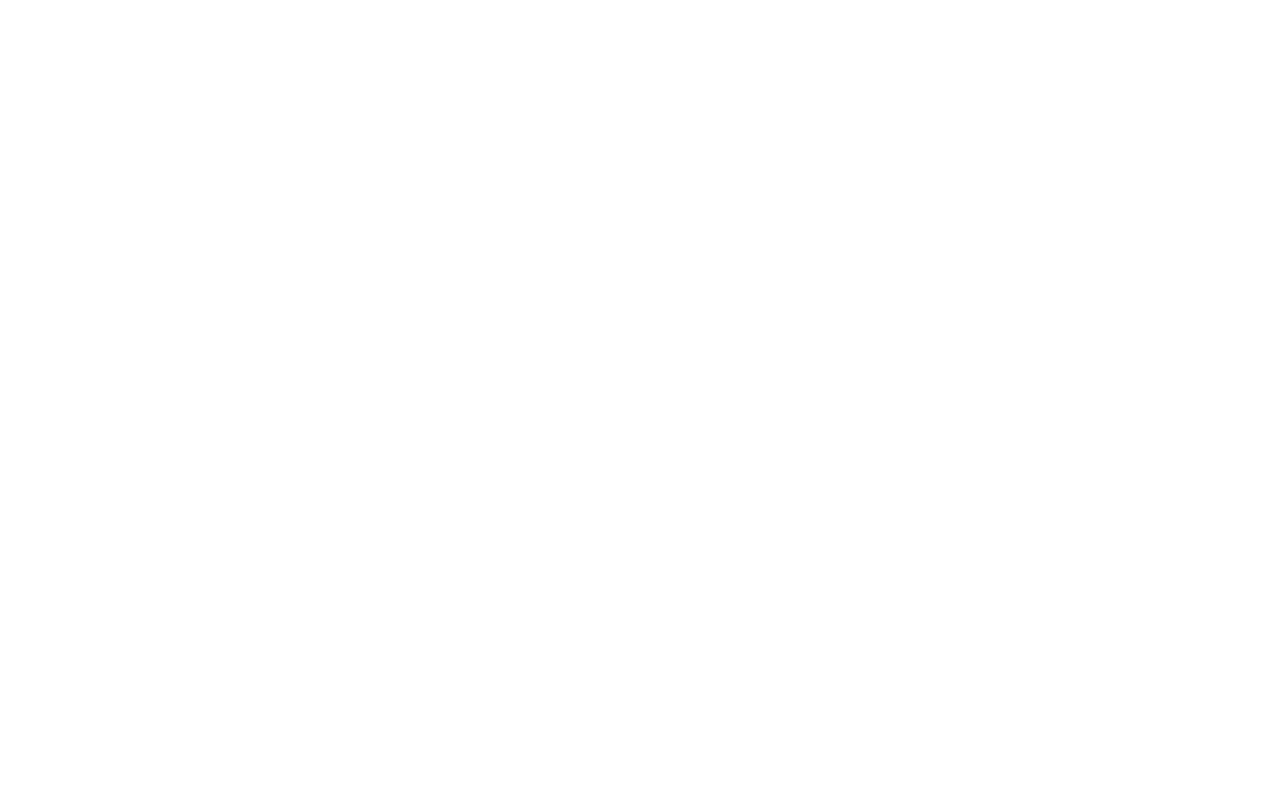
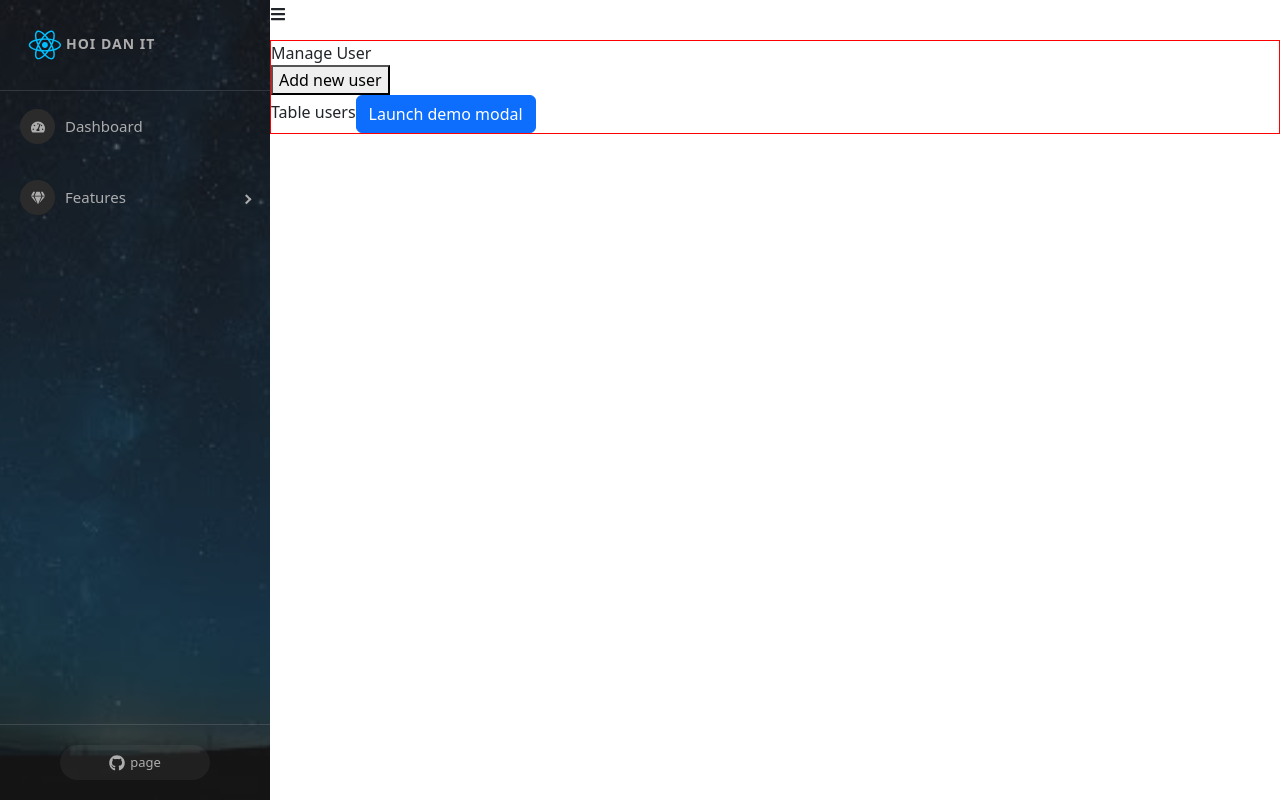
Before and after one commit to kongfa155/React, a React (Create React App) app: page /admins/manage-users in a window 1280 px wide. Before the commit this address had no page. Built offline with nearby package versions, Linux system fonts and the light colour scheme.

Commit message:
Admin content

```diff
--- a/src/App.scss
+++ b/src/App.scss
@@ -81,6 +81,7 @@
                     background-color: #303030;
                     color: white;
                     height: 40px;
+                    border: none;
                     &:hover {
                             background: black;
                     }
--- a/src/components/Admin/Admin.js
+++ b/src/components/Admin/Admin.js
@@ -2,7 +2,7 @@
 import './Admin.scss';
 import { FaBars } from 'react-icons/fa';
 import { useState } from "react";
-
+import { Outlet, NavLink } from 'react-router-dom';
 const Admin = (props) => {
     const [collapsed, setCollapsed] = useState(false);
 
@@ -12,8 +12,14 @@
                 <SideBar collapsed={collapsed} />
             </div>
             <div className="admin-content">
-                <FaBars onClick={() => setCollapsed(!collapsed)} />
-                content goes here
+                <div className="admin-header">
+                    <FaBars onClick={() => setCollapsed(!collapsed)} />
+                </div>
+                <div className="admin-main">
+                    <Outlet/>
+                </div>
+
+
             </div>
         </div>
     )
--- a/src/components/Admin/Admin.scss
+++ b/src/components/Admin/Admin.scss
@@ -6,4 +6,16 @@
             height: 100vh !important;
         }
     }
+
+    .admin-content{
+        width: 100%;
+        .admin-header{
+            height:40px;
+            border: 1px solid green($color: #000000);
+
+        }
+        .admin-main {
+            border: 1px solid red;
+        }
+    }
 }
--- /dev/null
+++ b/src/components/Admin/Content/DashBroad.js
@@ -0,0 +1,7 @@
+const DashBroad = (props) => {
+    return (
+        <div>dash broad</div>
+    )
+}
+
+export default DashBroad;
--- /dev/null
+++ b/src/components/Admin/Content/ManageUser.js
@@ -0,0 +1,20 @@
+import Example from "./ModalCreateUser";
+
+const ManageUser = (props) => {
+  return (
+    <div className="manage-user-container">
+      <div className="title">Manage User</div>
+      <div className="user-content">
+        <div>
+          <button>Add new user</button>
+        </div>
+        <div>
+          Table users
+          <Example />
+        </div>
+      </div>
+    </div>
+  );
+};
+
+export default ManageUser;
--- /dev/null
+++ b/src/components/Admin/Content/ModalCreateUser.js
@@ -0,0 +1,67 @@
+import { useState } from "react";
+import Button from "react-bootstrap/Button";
+import Modal from "react-bootstrap/Modal";
+
+const  Example = () => {
+  const [show, setShow] = useState(false);
+
+  const handleClose = () => setShow(false);
+  const handleShow = () => setShow(true);
+
+  return (
+    <>
+      <Button variant="primary" onClick={handleShow}>
+        Launch demo modal
+      </Button>
+
+      <Modal show={show} onHide={handleClose} size="xl" backdrop="static">
+        <Modal.Header closeButton>
+          <Modal.Title>Add new user</Modal.Title>
+        </Modal.Header>
+        <Modal.Body>
+          <form className="row g-3">
+            <div className="col-md-6">
+              <label className="form-label">Email</label>
+              <input type="email" className="form-control" id="inputEmail4" />
+            </div>
+            <div className="col-md-6">
+              <label className="form-label">Password</label>
+              <input
+                type="password"
+                className="form-control"
+                id="inputPassword4"
+              />
+            </div>
+            <div className="col-md-6">
+              <label className="form-label">Username</label>
+              <input type="text" className="form-control" id="inputCity" />
+            </div>
+            <div className="col-md-4">
+              <label className="form-label">Role</label>
+              <select className="form-select">
+                <option selected value="USER">
+                  USER
+                </option>
+                <option value="ADMIN">ADMIN</option>
+              </select>
+            </div>
+            <div className="col-md-12">
+              <label className="form-label">Image</label>
+              <input type="file" />
+            </div>
+          </form>
+        </Modal.Body>
+        <Modal.Footer>
+          <Button variant="secondary" onClick={handleClose}>
+            Close
+          </Button>
+          <Button variant="primary" onClick={handleClose}>
+            Save
+          </Button>
+        </Modal.Footer>
+      </Modal>
+    </>
+  );
+}
+
+export default Example;
--- a/src/components/Admin/SideBar.js
+++ b/src/components/Admin/SideBar.js
@@ -11,8 +11,9 @@
 
 import { FaTachometerAlt, FaGem, FaList, FaGithub, FaRegLaughWink, FaHeart } from 'react-icons/fa';
 import sidebarBg from '../../assets/bg2.jpg';
-
-
+import {Link} from 'react-router-dom';
+import { DiReact } from 'react-icons/di';
+import './SideBar.scss';
 const SideBar = (props) => {
     const { image, collapsed, toggled, handleToggleSidebar } = props;
     return (
@@ -37,6 +38,7 @@
                             whiteSpace: 'nowrap',
                         }}
                     >
+                        <DiReact size={'3em'} color ={"00bfff"} />
                         Hoi Dan IT
                     </div>
                 </SidebarHeader>
@@ -45,20 +47,26 @@
                     <Menu iconShape="circle">
                         <MenuItem
                             icon={<FaTachometerAlt />}
-                            suffix={<span className="badge red">New</span>}
+                            // suffix={<span className="badge red">New</span>}
                         >
-                            dashboard
+                            Dashboard
+                            <Link to="/admins" />
                         </MenuItem>
-                        <MenuItem icon={<FaGem />}> components </MenuItem>
+                        {/* <MenuItem icon={<FaGem />}> components </MenuItem> */}
                     </Menu>
                     <Menu iconShape="circle">
                         <SubMenu
-                            suffix={<span className="badge yellow">3</span>}
-                            icon={<FaRegLaughWink />}
+                            // suffix={<span className="badge yellow">3</span>}
+                            // icon={<FaRegLaughWink />}
+                            icon = {<FaGem/>}
+                            title='Features'
                         >
-                            <MenuItem> 1</MenuItem>
-                            <MenuItem> 2</MenuItem>
-                            <MenuItem> 3</MenuItem>
+                            <MenuItem>
+                                Quản lý User
+                                <Link to="/admins/manage-users" />
+                            </MenuItem>
+                            <MenuItem>Quản lý Câu Hỏi</MenuItem>
+                            <MenuItem>Quản lý người dùng</MenuItem>
                         </SubMenu>
 
                     </Menu>
@@ -79,7 +87,7 @@
                         >
                             <FaGithub />
                             <span style={{ whiteSpace: 'nowrap', textOverflow: 'ellipsis', overflow: 'hidden' }}>
-                                viewSource
+                                page
                             </span>
                         </a>
                     </div>
--- /dev/null
+++ b/src/components/Admin/SideBar.scss
@@ -0,0 +1,31 @@
+  .sidebar-btn-wrapper {
+      display: flex;
+      align-items: center;
+      justify-content: center;
+
+      .sidebar-btn {
+          transition: width 0.3s;
+          width: 150px;
+          padding: 1px 15px;
+          border-radius: 40px;
+          background: rgba(255, 255, 255, 0.05);
+          color: #adadad;
+          text-decoration: none;
+          margin: 0 auto;
+          height: 35px;
+          display: flex;
+          align-items: center;
+          justify-content: center;
+          text-overflow: ellipsis;
+          overflow: hidden;
+
+          span {
+              margin-left: 5px;
+              font-size: 13px;
+          }
+
+          &:hover {
+              color: red;
+          }
+      }
+  }
--- a/src/index.js
+++ b/src/index.js
@@ -9,6 +9,9 @@
 import User from './components/User/User';
 import Admin from './components/Admin/Admin';
 import HomePage from './components/Home/HomePage';
+import ManageUser from './components/Admin/Content/ManageUser';
+import DashBroad from './components/Admin/Content/DashBroad';
+
 
 const root = ReactDOM.createRoot(document.getElementById('root'));
 
@@ -23,7 +26,10 @@
 
         </Route>
 
-        <Route path="/admins" element={<Admin />} />
+        <Route path="/admins" element={<Admin />} >
+            <Route index element={<DashBroad  />}/>
+             <Route path="manage-users" element={<ManageUser />} />
+        </Route>
     </Routes>
 
     </BrowserRouter>
```
